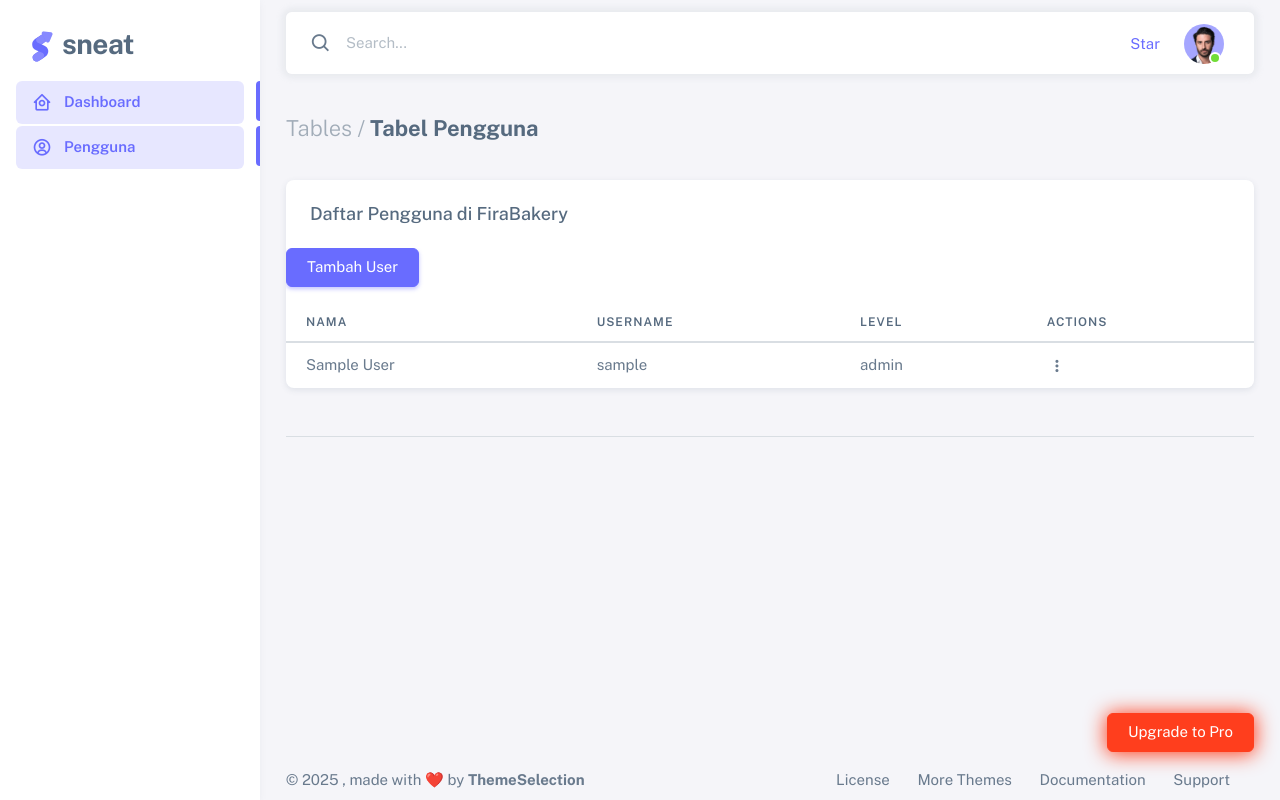
After one commit to noppi11/FiraBakery, a CodeIgniter app: page /database/user in a window 1280 px wide. The commit adds this page. Run offline with CodeIgniter, Linux system fonts and the light colour scheme; tables that the repository leaves empty or names only in its code hold one stand-in row (values such as "Sample post").

Commit message:
Update kode terbaru

```diff
--- a/application/config/database.php
+++ b/application/config/database.php
@@ -78,7 +78,7 @@ $db['default'] = array(
 	'hostname' => 'localhost',
 	'username' => 'root',
 	'password' => '',
-	'database' => '',
+	'database' => 'toko_roti',
 	'dbdriver' => 'mysqli',
 	'dbprefix' => '',
 	'pconnect' => FALSE,
--- /dev/null
+++ b/application/controllers/User.php
@@ -0,0 +1,49 @@
+<?php
+defined('BASEPATH') OR exit('No direct script access allowed');
+
+class User extends CI_Controller {
+
+    public function __construct() {
+        parent::__construct();
+        $this->load->model('User_model');
+        $this->load->library('session');
+        $this->load->helper(['url', 'form']);
+    }
+
+    public function index() {
+        $data['users'] = $this->User_model->get_all();
+        // Tetap gunakan template sesuai versi awal
+        $this->template->load('dashboard', 'user', $data);
+    }
+
+    public function save() {
+        $id = $this->input->post('id_user');
+
+        $data = [
+            'nama'     => $this->input->post('nama'),
+            'username' => $this->input->post('username'),
+            'role'     => $this->input->post('role')
+        ];
+
+        // Jika password diisi, baru diset
+        if ($this->input->post('password')) {
+            $data['password'] = password_hash($this->input->post('password'), PASSWORD_DEFAULT);
+        }
+
+        if ($id) {
+            $this->User_model->update($id, $data);
+            $this->session->set_flashdata('alert', '<div class="alert alert-success">Data user berhasil diperbarui.</div>');
+        } else {
+            $this->User_model->insert($data);
+            $this->session->set_flashdata('alert', '<div class="alert alert-success">User baru berhasil ditambahkan.</div>');
+        }
+
+        redirect('user');
+    }
+
+    public function delete($id) {
+        $this->User_model->delete($id);
+        $this->session->set_flashdata('alert', '<div class="alert alert-success">User berhasil dihapus.</div>');
+        redirect('user');
+    }
+}
--- /dev/null
+++ b/application/models/User_model.php
@@ -0,0 +1,27 @@
+<?php
+defined('BASEPATH') OR exit('No direct script access allowed');
+
+class User_model extends CI_Model {
+
+    private $table = 'user'; // sesuaikan dengan nama tabel di DB
+
+    public function get_all() {
+        return $this->db->get($this->table)->result();
+    }
+
+    public function get_by_id($id) {
+        return $this->db->where('id_user', $id)->get($this->table)->row();
+    }
+
+    public function insert($data) {
+        return $this->db->insert($this->table, $data);
+    }
+
+    public function update($id, $data) {
+        return $this->db->where('id_user', $id)->update($this->table, $data);
+    }
+
+    public function delete($id) {
+        return $this->db->where('id_user', $id)->delete($this->table);
+    }
+}
--- a/application/views/dashboard.php
+++ b/application/views/dashboard.php
@@ -142,9 +142,15 @@
           <ul class="menu-inner py-1">
             <!-- Dashboard -->
             <li class="menu-item active">
-              <a href="index.html" class="menu-link">
+              <a href="<?=base_url('home')?>" class="menu-link">
                 <i class="menu-icon tf-icons bx bx-home-circle"></i>
                 <div data-i18n="Analytics">Dashboard</div>
+              </a>
+            </li>
+            <li class="menu-item active">
+              <a href="<?=base_url('user')?>" class="menu-link">
+                <i class="menu-icon tf-icons bx bx-user-circle"></i>
+                <div data-i18n="Analytics">Pengguna</div>
               </a>
             </li>
           </ul>
--- /dev/null
+++ b/application/views/user.php
@@ -0,0 +1,136 @@
+<div class="content-wrapper">
+    <!-- Content -->
+    <div class="container-xxl flex-grow-1 container-p-y">
+        <h4 class="fw-bold py-3 mb-4">
+            <span class="text-muted fw-light">Tables /</span> Tabel Pengguna
+        </h4>
+
+        <!-- Basic Bootstrap Table -->
+        <div class="card">
+            <div id="menghilang">
+                <?= $this->session->flashdata('alert', true); ?>
+            </div>
+            <h5 class="card-header">Daftar Pengguna di FiraBakery</h5>
+            <div class="table-responsive text-nowrap">
+                <button class="btn btn-primary mb-3" data-bs-toggle="modal" data-bs-target="#modalTambahUser">Tambah User</button>
+                <table class="table">
+                    <thead>
+                        <tr>
+                            <th>Nama</th>
+                            <th>Username</th>
+                            <th>Level</th>
+                            <th>Actions</th>
+                        </tr>
+                    </thead>
+                    <tbody class="table-border-bottom-0">
+                        <?php foreach ($users as $user): ?>
+                            <tr>
+                                <td><?= $user->nama; ?></td>
+                                <td><?= $user->username; ?></td>
+                                <td><?= $user->role; ?></td>
+                                <td>
+                                    <div class="dropdown">
+                                        <button type="button" class="btn p-0 dropdown-toggle hide-arrow" data-bs-toggle="dropdown">
+                                            <i class="bx bx-dots-vertical-rounded"></i>
+                                        </button>
+                                        <div class="dropdown-menu">
+                                            <a class="dropdown-item" data-bs-toggle="modal" data-bs-target="#modalEditUser<?= $user->id_user ?>">
+                                                <i class="bx bx-edit-alt me-1"></i> Edit
+                                            </a>
+                                            <a class="dropdown-item" onClick="return confirm('Apakah kamu sungguh ingin menghapusnya?')" href="<?= site_url('user/delete/'.$user->id_user) ?>">
+                                                <i class="bx bx-trash me-1"></i> Delete
+                                            </a>
+                                        </div>
+                                    </div>
+                                </td>
+                            </tr>
+                        <?php endforeach; ?>
+                    </tbody>
+                </table>
+            </div>
+        </div>
+        <!--/ Basic Bootstrap Table -->
+
+        <!-- Modal Tambah User -->
+        <div class="modal fade" id="modalTambahUser" tabindex="-1" aria-hidden="true">
+            <div class="modal-dialog">
+                <form method="post" action="<?= site_url('user/save') ?>">
+                    <div class="modal-content">
+                        <div class="modal-header">
+                            <h5 class="modal-title">Tambah User</h5>
+                            <button type="button" class="btn-close" data-bs-dismiss="modal"></button>
+                        </div>
+                        <div class="modal-body">
+                            <div class="mb-3">
+                                <label>Nama</label>
+                                <input type="text" name="nama" class="form-control" required>
+                            </div>
+                            <div class="mb-3">
+                                <label>Username</label>
+                                <input type="text" name="username" class="form-control" required>
+                            </div>
+                            <div class="mb-3">
+                                <label>Password</label>
+                                <input type="password" name="password" class="form-control" required>
+                            </div>
+                            <div class="mb-3">
+                                <label>Role</label>
+                                <select name="role" class="form-control" required>
+                                    <option value="admin">Admin</option>
+                                    <option value="pembeli">Pembeli</option>
+                                </select>
+                            </div>
+                        </div>
+                        <div class="modal-footer">
+                            <button type="submit" class="btn btn-success">Simpan</button>
+                        </div>
+                    </div>
+                </form>
+            </div>
+        </div>
+
+        <!-- Modal Edit User -->
+        <?php foreach ($users as $user): ?>
+            <div class="modal fade" id="modalEditUser<?= $user->id_user ?>" tabindex="-1" aria-hidden="true">
+                <div class="modal-dialog">
+                    <form method="post" action="<?= site_url('user/save') ?>">
+                        <input type="hidden" name="id_user" value="<?= $user->id_user ?>">
+                        <div class="modal-content">
+                            <div class="modal-header">
+                                <h5 class="modal-title">Edit User</h5>
+                                <button type="button" class="btn-close" data-bs-dismiss="modal"></button>
+                            </div>
+                            <div class="modal-body">
+                                <div class="mb-3">
+                                    <label>Nama</label>
+                                    <input type="text" name="nama" value="<?= $user->nama ?>" class="form-control" required>
+                                </div>
+                                <div class="mb-3">
+                                    <label>Username</label>
+                                    <input type="text" name="username" value="<?= $user->username ?>" class="form-control" required>
+                                </div>
+                                <div class="mb-3">
+                                    <label>Password (isi jika mau ganti)</label>
+                                    <input type="password" name="password" class="form-control">
+                                </div>
+                                <div class="mb-3">
+                                    <label>Role</label>
+                                    <select name="role" class="form-control" required>
+                                        <option value="admin" <?= $user->role == 'admin' ? 'selected' : '' ?>>Admin</option>
+                                        <option value="pembeli" <?= $user->role == 'pembeli' ? 'selected' : '' ?>>Pembeli</option>
+                                    </select>
+                                </div>
+                            </div>
+                            <div class="modal-footer">
+                                <button type="submit" class="btn btn-success">Simpan Perubahan</button>
+                            </div>
+                        </div>
+                    </form>
+                </div>
+            </div>
+        <?php endforeach; ?>
+
+        <hr class="my-5">
+        <div class="content-backdrop fade"></div>
+    </div>
+</div>
```
Also changed, not shown: .htaccess (added).
